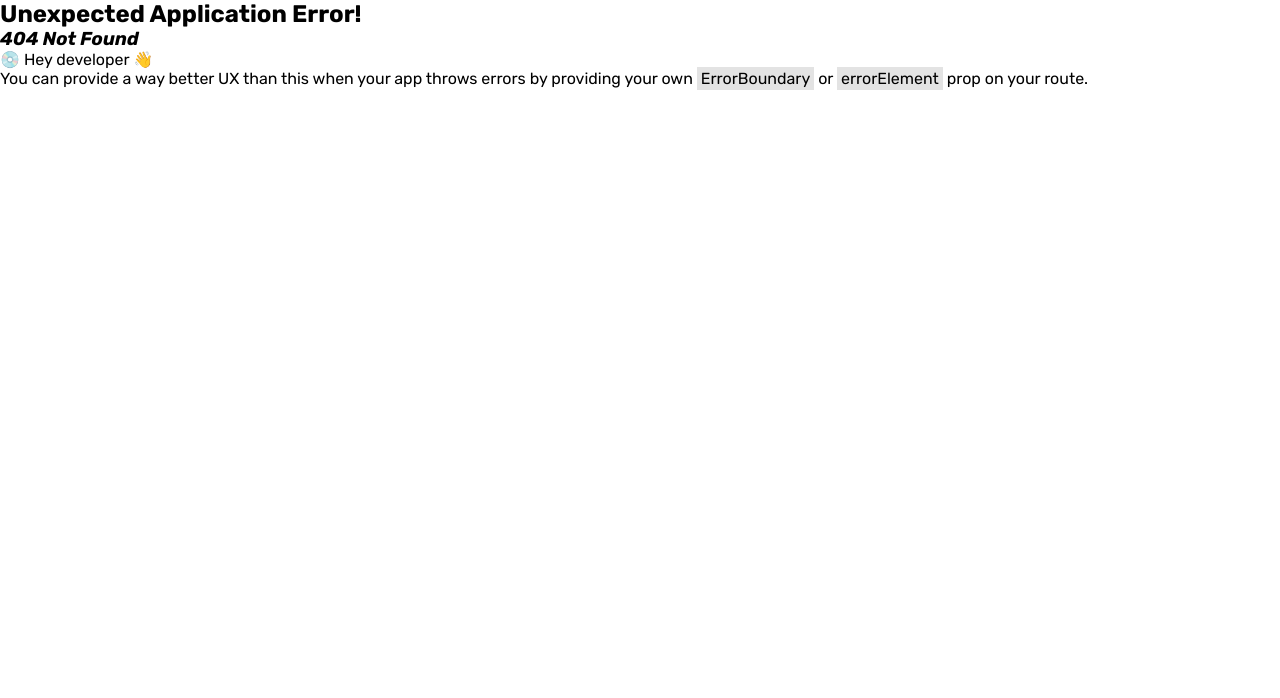
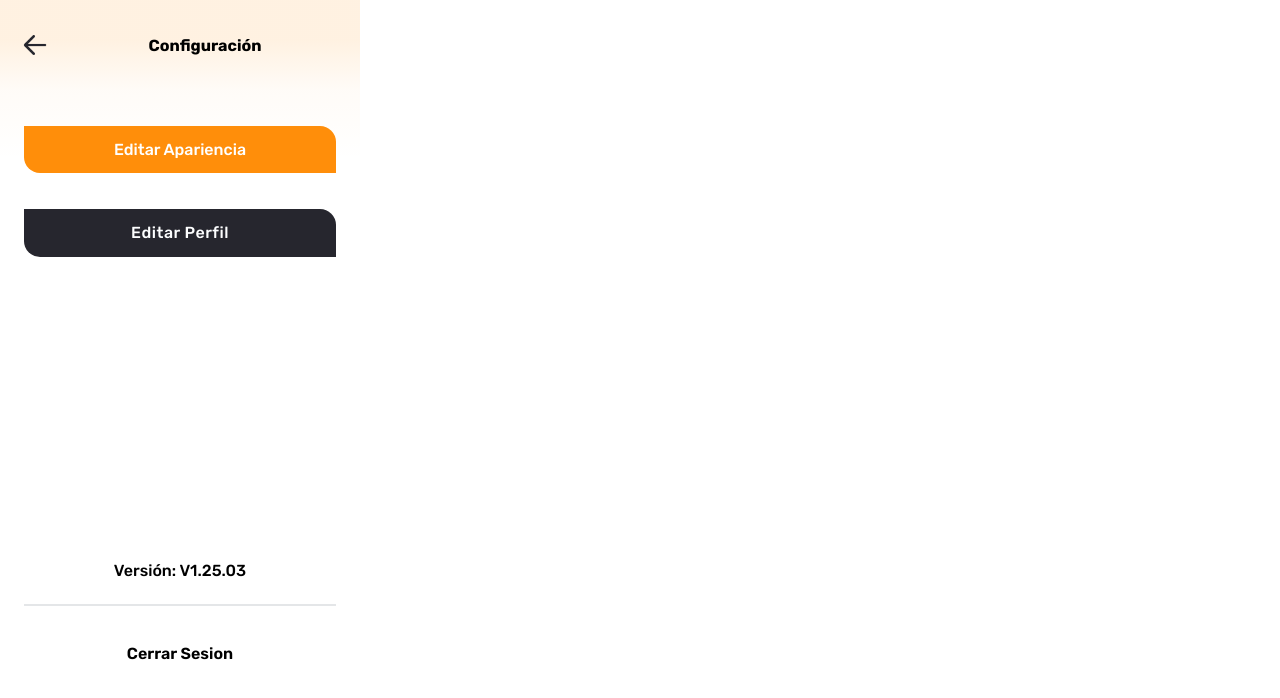
Before and after one commit to Seraphyr/Frontend-Proyecto-Integrador-Final, a React (Vite) app: page /settings in a window 1280 px wide. Before the commit this address had no page. Shown: the top 698 px of the page. Built offline with nearby package versions, Linux system fonts and the light colour scheme.

Commit message:
creacion componentes PerfilUsuario y Settings

```diff
--- a/src/components/Header/Header.jsx
+++ b/src/components/Header/Header.jsx
@@ -1,5 +1,5 @@
 import arrow from "../../assets/images/homepage/arrow.png";
-import "./header.css";
+import "./Header.css";
 
 export default function Header({ titulo }) {
   return (
--- a/src/components/Layout/Layout.jsx
+++ b/src/components/Layout/Layout.jsx
@@ -1,4 +1,4 @@
-import "./layout.css"
+import "./Layout.css"
 import { Outlet } from "react-router-dom";
 export default function Layout() {
     return (
--- /dev/null
+++ b/src/components/PerfilUsuario/PerfilUsuario.css
@@ -0,0 +1,77 @@
+.wrapper-profile {
+    padding: 0 24px 0 24px;
+    overflow: hidden;
+  }
+  .info-profile {
+    padding-top: 48px;
+    display: flex;
+    flex-direction: column;
+    align-items: flex-start;
+    align-items: center;
+  }
+  .profile-img {
+    border-radius: 50%;
+    height: 152px;
+    height: 152px;
+  }
+  .setting-icon {
+    height: 24px;
+    width: 24px;
+    overflow-x: hidden;
+  }
+  .name-user-profile {
+    display: flex;
+    flex-direction: column;
+    align-items: center;
+    padding-top: 16px;
+    gap: 4px;
+  }
+  .icon-container {
+    display: flex;
+    justify-content: center;
+    align-items: center;
+    height: 48px;
+    width: 48px;
+    border-radius: 50%;
+    background-color: white;
+    position: absolute;
+    top: 56px;
+    right: 32px;
+  }
+  .mid-line-profile {
+    border-top: 2px solid #e4e6e8;
+    flex: 1 1;
+  }
+  .section-playlist-ptofile {
+    display: flex;
+    align-items: center;
+    gap: 12px;
+    padding-bottom: 24px;
+  }
+  .section-playlist-ptofile span {
+    font-size: 16px;
+    font-weight: 500;
+  }
+  .btn-create-playlist {
+    display: flex;
+    align-items: center;
+    justify-content: center;
+    border-radius: 0px 8px;
+    background-color: #ff8e0a;
+    color: white;
+    font-size: 12px;
+    height: 18px;
+    width: 84px;
+  }
+  .btn-create-playlist input {
+    appearance: none;
+  }
+  .wrap-covers-profile {
+    display: flex;
+    flex-wrap: wrap;
+    gap: 8px;
+    justify-content: center;
+    max-height: 600px;
+    overflow-y: scroll;
+    scrollbar-width: none;
+  }
--- /dev/null
+++ b/src/components/PerfilUsuario/PerfilUsuario.jsx
@@ -0,0 +1,40 @@
+import './PerfilUsuario.css';
+import { Link } from "react-router-dom";
+import Header from '../Header/Header';
+
+function Profile() {
+
+  return (
+    <div className="wrapper-profile">
+      <header>
+      <Header titulo={"Perfil"} />
+        <div className="info-profile">
+          <img className="profile-img" src="/logo-gradient-letter.png" alt="" />
+          <div className="name-user-profile">
+            <h1>Nombre</h1>
+            <br />
+          </div>
+          <Link link to="/settings">
+            <div className="icon-container">
+              <img className="setting-icon" src="/setting.png" alt="" />
+            </div>
+          </Link>
+        </div>
+      </header>
+
+        <div className="section-playlist-ptofile">
+          <span>Mis Playlists</span>
+          <div className="mid-line-profile"></div>
+
+            <label className="btn-create-playlist">
+              <input type="radio" />
+              <p>Crear Playlist</p>
+            </label>
+
+        </div>
+
+    </div>
+  );
+}
+
+export default Profile;
--- a/src/components/Registro/Registro.jsx
+++ b/src/components/Registro/Registro.jsx
@@ -1,5 +1,5 @@
 import Header from "../Header/Header";
-import "./registro.css";
+import "./Registro.css";
 import { Link } from "react-router-dom";
 
 
--- /dev/null
+++ b/src/components/Settings/Settings.css
@@ -0,0 +1,72 @@
+button {
+    padding: 10px;
+    margin: 10px 0;
+    width: 100%;
+    border-radius: 0px 16px 0px 16px;
+    border: none;
+    background-color: black;
+    color: white;
+    cursor: pointer;
+    font-size: 16px;
+    font-weight: 500;
+    z-index: 2;
+    position: relative;
+}
+.orange-button {
+    background-color: #ff8e0a;
+    padding: 14px;
+}
+
+.footer-settings {
+    display: flex;
+    justify-content: center;
+    align-items: center;
+    height: 96px;
+    border-top: 2px solid #e4e6e8;
+    padding: 0 24px 0 24px;
+    font-weight: 600;
+  }
+  .wrapper-settings {
+    height: 80vh;
+    display: flex;
+    flex-direction: column;
+    padding: 24px 24px 0 24px;
+    justify-content: space-between;
+  }
+  .main-settings {
+    display: flex;
+    flex-direction: column;
+    padding-top: 32px;
+    gap: 16px;
+  }
+  .black-button {
+    display: flex;
+    width: 100%;
+    max-width: 320px;
+    padding: 12px 16px;
+    justify-content: center;
+    align-items: center;
+    gap: 12px;
+    border-radius: 0px 16px;
+    background: #26262e;
+    z-index: 1;
+    border: none;
+    color: #fdfeff;
+    text-align: center;
+    font-size: 16px;
+    font-style: normal;
+    font-weight: 500;
+    line-height: 24px;
+    letter-spacing: 0.5px;
+    font-family: Rubik;
+  }
+  .flex-space-between {
+    display: flex;
+    flex-direction: column;
+  }
+  .center-version {
+    display: flex;
+    justify-content: center;
+    padding-bottom: 24px;
+    font-weight: 500;
+  }
--- /dev/null
+++ b/src/components/Settings/Settings.jsx
@@ -0,0 +1,35 @@
+import './Settings.css';
+import Header from '../Header/Header';
+import { useNavigate } from 'react-router-dom';
+import React from 'react'
+
+export default function Settings() {
+    const navigate = useNavigate();
+  const handleLogout = () => {
+    localStorage.removeItem("token");
+    navigate("/");
+    console.log(localStorage)
+  };
+  return (
+    <>
+    <Header titulo={"Configuración"} />
+    <div className="wrapper-settings ">
+      <div>
+
+        <main className="main-settings">
+          <button className="orange-button">Editar Apariencia</button>
+          <button className="black-button">Editar Perfil</button>
+        </main>
+      </div>
+      <div>
+        <div>
+          <span className="center-version">Versión: V1.25.03</span>
+        </div>
+        <footer className="footer-settings">
+          <span onClick={handleLogout}>Cerrar Sesion</span>
+        </footer>
+      </div>
+    </div>
+    </>
+  )
+}
```
Also changed, not shown: src/main.jsx (+19 -8 lines), public/logo-gradient-letter.png (added), public/setting.png (added).
